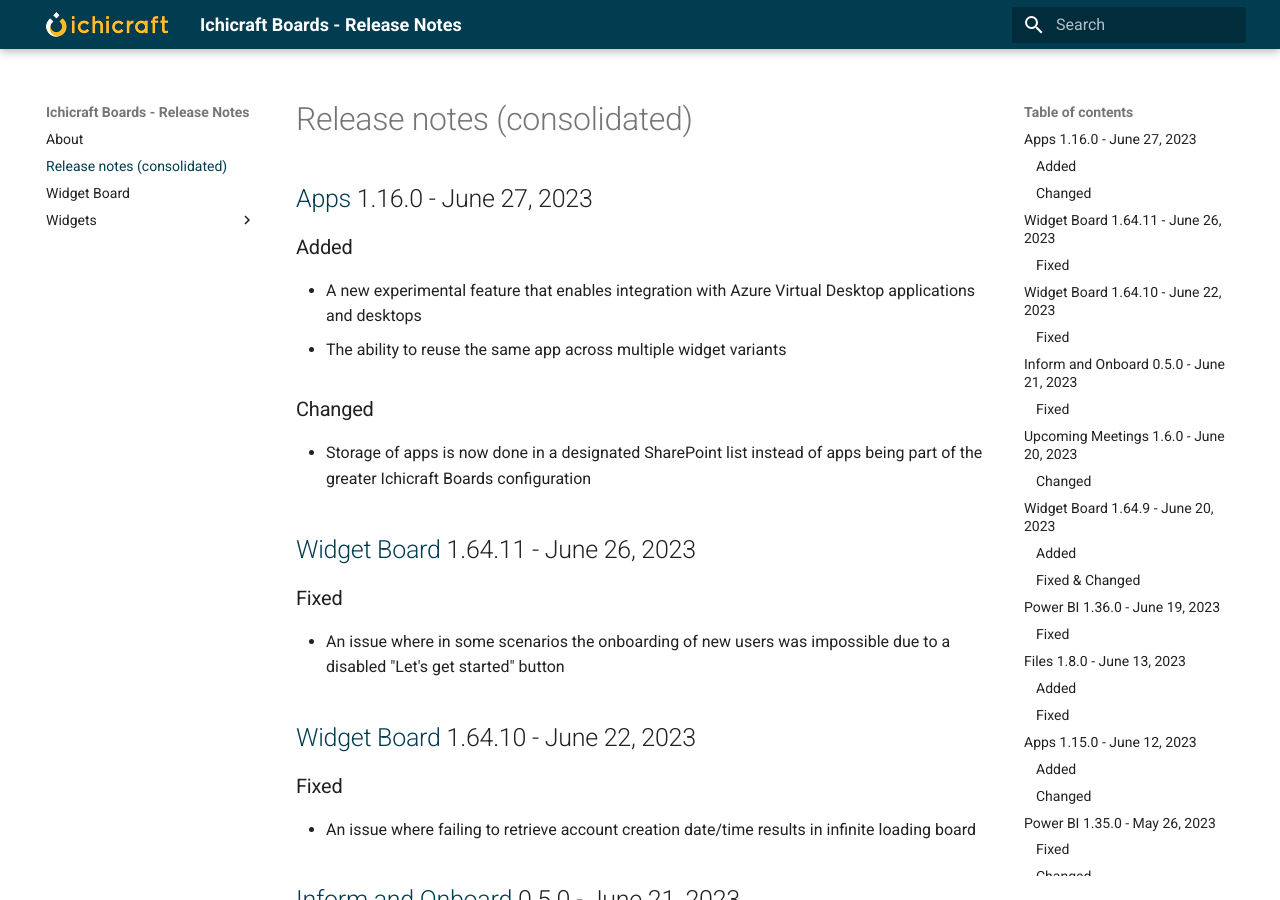
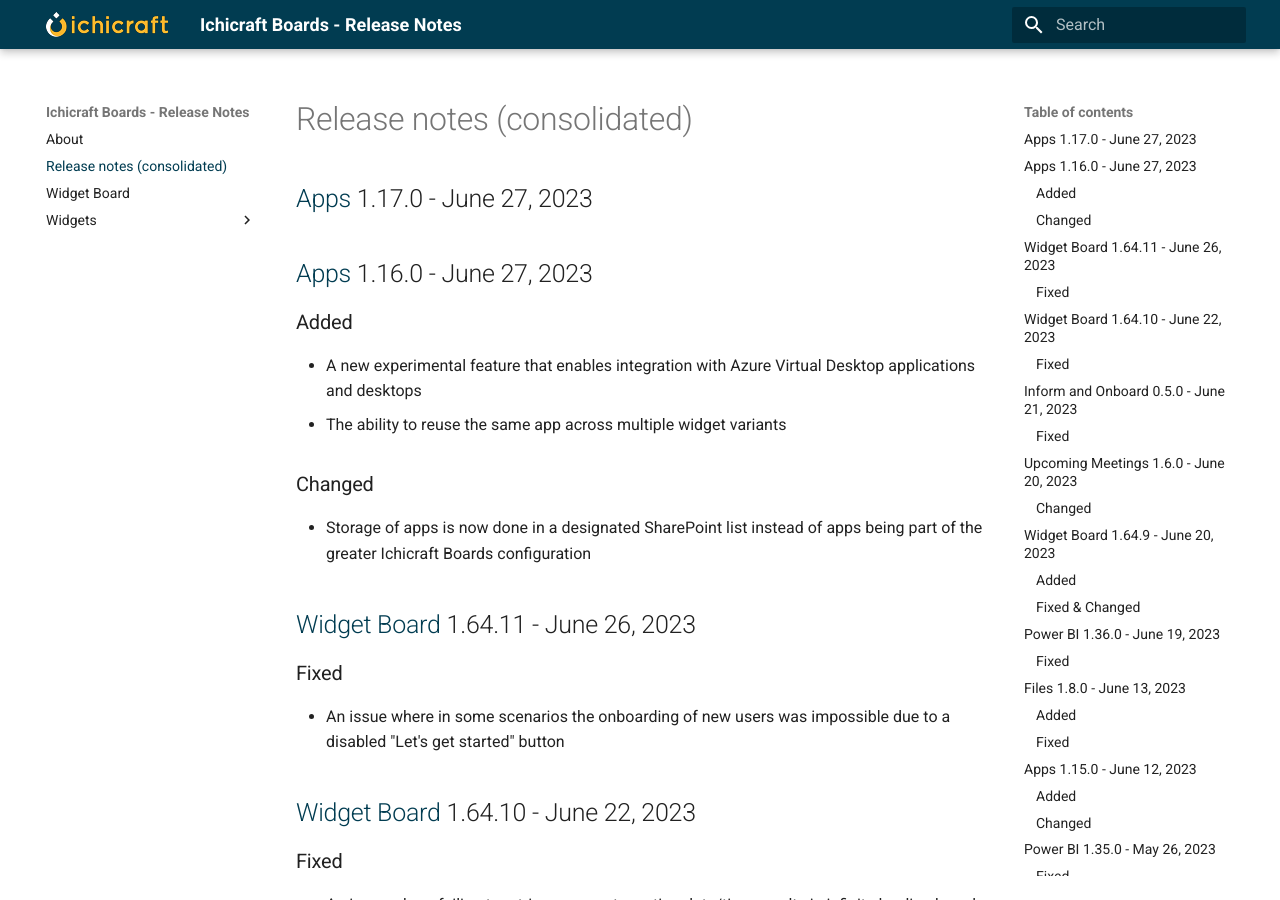
Before and after one commit to ichicraft/widgets-docs, an MkDocs documentation site: the page built from docs/Release-notes-(consolidated).md, in a window 1280 px wide and 900 px high. Built offline with MkDocs 1.6.1 and Material for MkDocs 9.7.7, drawn with Linux system fonts in a browser that asks for light colours.

Commit message:
Release notes updated by BuildService

```diff
--- a/docs/Release-notes-(consolidated).md
+++ b/docs/Release-notes-(consolidated).md
@@ -1,3 +1,7 @@
+## [Apps](./Widgets/Apps.md) 1.17.0 - June 27, 2023
+
+
+
 ## [Apps](./Widgets/Apps.md) 1.16.0 - June 27, 2023
 
 ### Added
--- a/docs/Widgets/Apps.md
+++ b/docs/Widgets/Apps.md
@@ -1,3 +1,7 @@
+## 1.17.0 - June 27, 2023
+
+
+
 ## 1.16.0 - June 27, 2023
 
 ### Added
```
